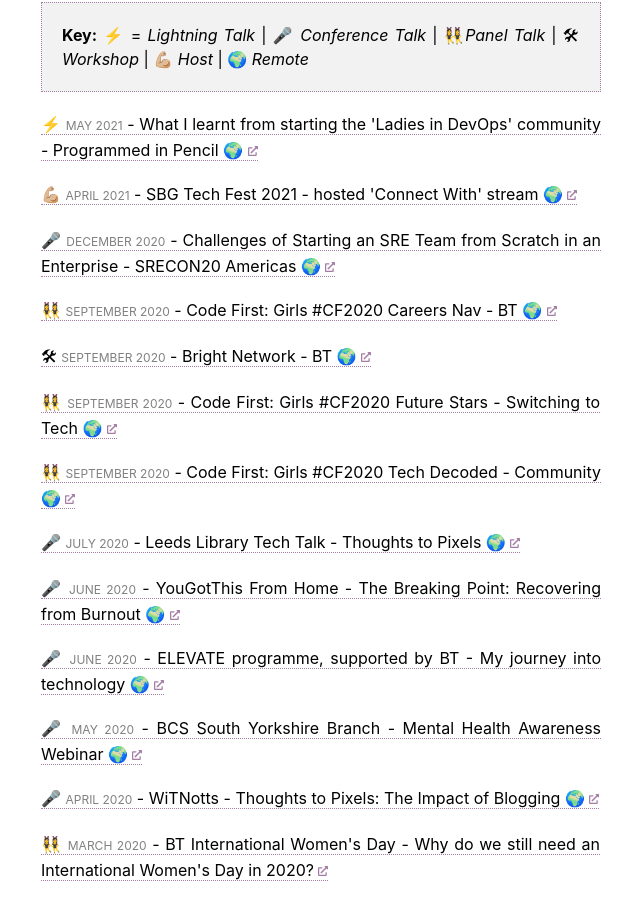
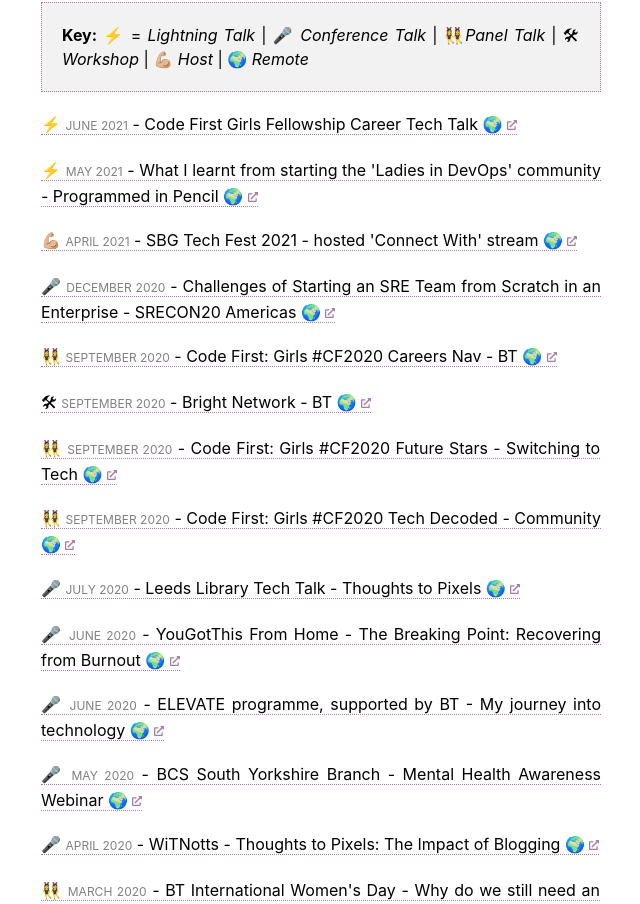
Before and after one commit to pawlean/nextpn, a Next.js app: page /speaking-list in a window 1280 px wide. Shown: the part 861-1765 px from the top of the page, without its empty margins (319-959 px from the left). Built offline with nearby package versions, Linux system fonts and the light colour scheme.

Commit message:
Update speaking list

```diff
--- a/pages/speaking-list.js
+++ b/pages/speaking-list.js
@@ -92,6 +92,13 @@ function Talks_List() {
             <em>Remote</em>
           </p>
           {[
+            {
+              talk_name: "Code First Girls Fellowship Career Tech Talk",
+              link: "https://twitter.com/paulienuh/status/1401964331147960323?s=20",
+              emoji: "⚡️",
+              date: "June 2021",
+              location: "🌍",
+            },
             {
               talk_name:
                 "What I learnt from starting the 'Ladies in DevOps' community - Programmed in Pencil",
```
Also changed, not shown: 1 other file (tests, documents, lock files or other folders).
